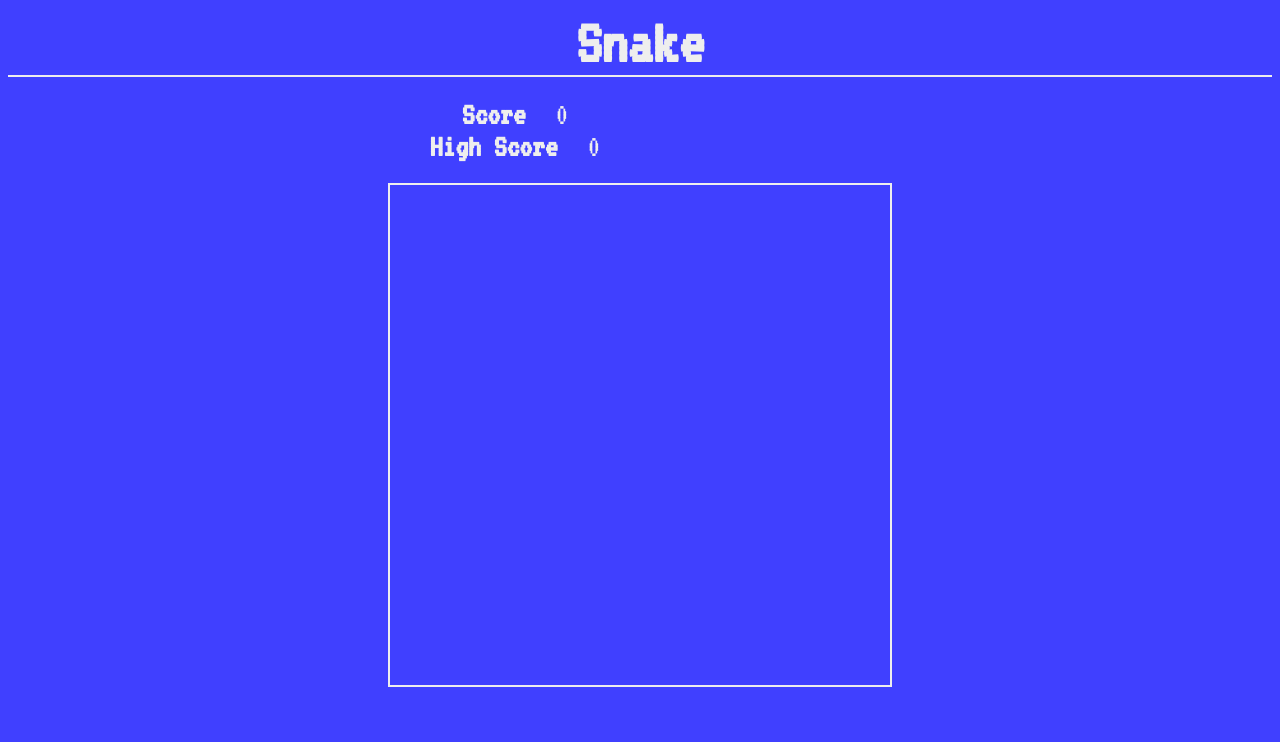
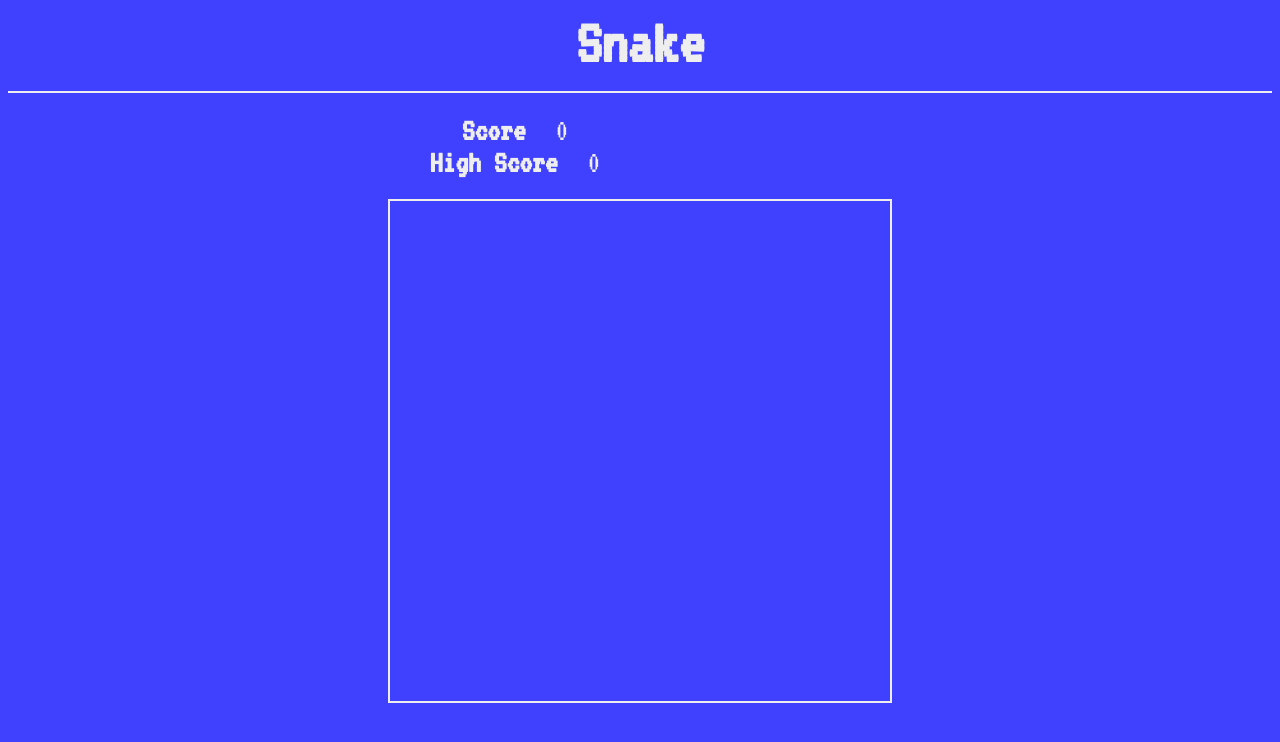
Before and after one commit to NealRame/Snake, a website: page src/index.html in a window 1280 px wide. Drawn offline with nearby package versions, Linux system fonts and the light colour scheme; files that its build step writes are made by us from their sources; files whose address does not match are found by name.

Commit message:
Change title padding.

```diff
--- a/src/sass/style.scss
+++ b/src/sass/style.scss
@@ -13,6 +13,7 @@ h1 {
     font-family: 'VT323', sans-serif;
     font-size: 3rem;
     margin: .5rem 0 .5rem 0;
+    padding-bottom: .75rem;
     text-align: center;
 }
 #screen {
```
